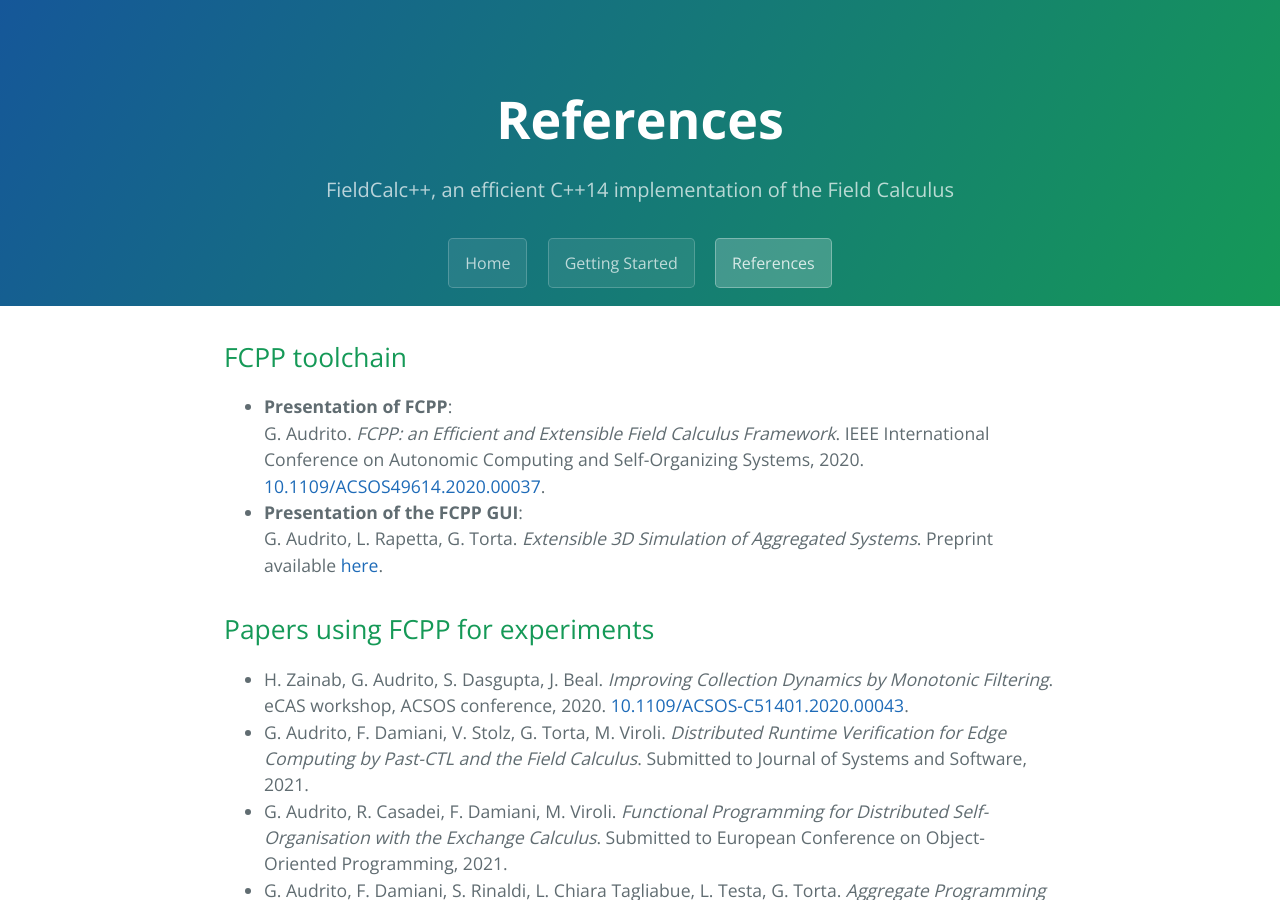
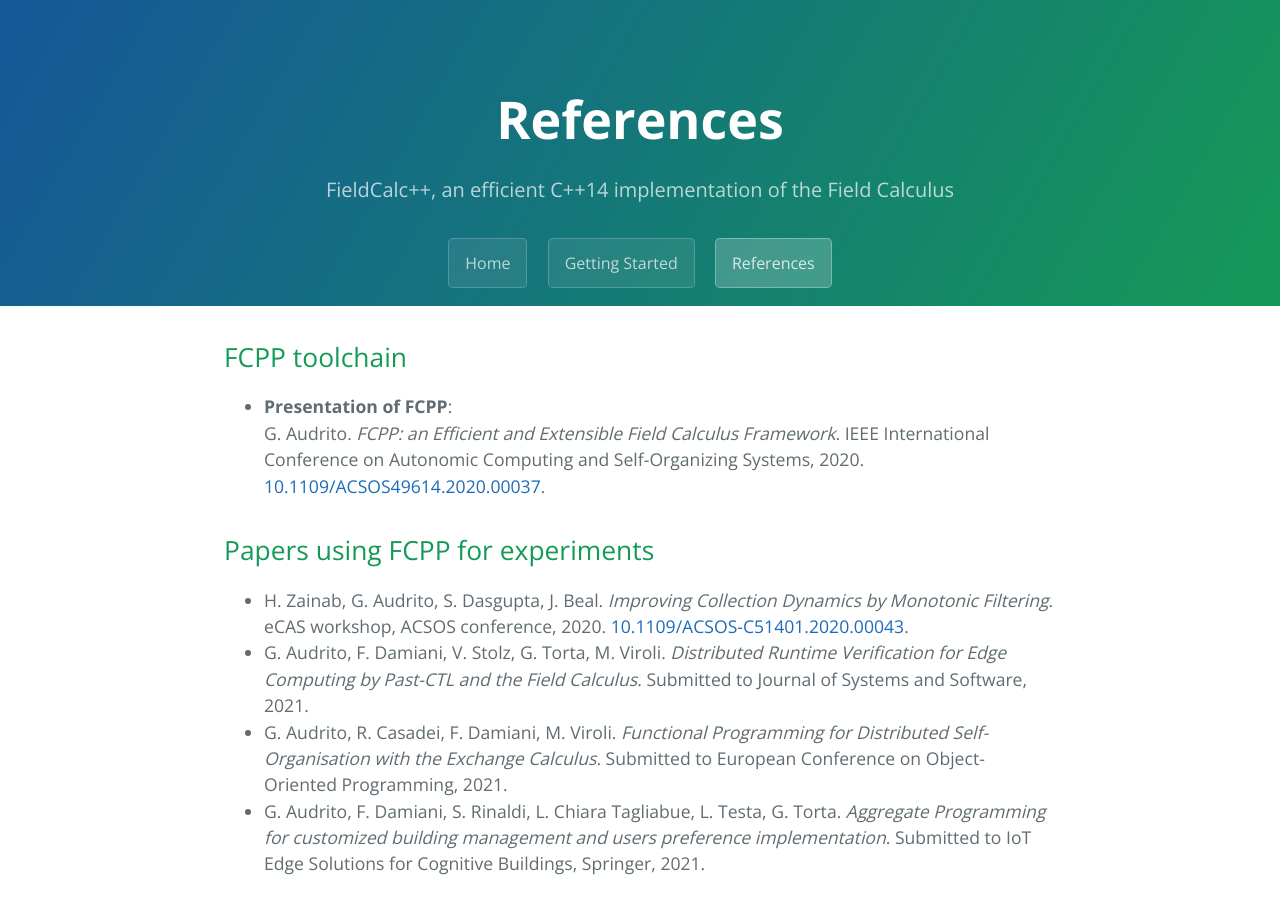
Before and after one commit to fcpp/fcpp.github.io, a Jekyll site: the page built from references.md, in a window 1280 px wide and 900 px high. Built offline with Jekyll 4.4.1, drawn with Linux system fonts in a browser that asks for light colours; nearby versions of some CDN libraries.

Commit message:
removed preprint

```diff
--- a/references.md
+++ b/references.md
@@ -8,8 +8,6 @@ title: References
 - **Presentation of FCPP**: <br/>
   G. Audrito. _FCPP: an Efficient and Extensible Field Calculus Framework_. IEEE International Conference on Autonomic Computing and Self-Organizing Systems, 2020.
   [10.1109/ACSOS49614.2020.00037](https://doi.org/10.1109/ACSOS49614.2020.00037).
-- **Presentation of the FCPP GUI**: <br/>
-  G. Audrito, L. Rapetta, G. Torta. _Extensible 3D Simulation of Aggregated Systems_. Preprint available [here](http://giorgio.audrito.info/static/fcpp-gui.pdf).
 
 ## Papers using FCPP for experiments
 
```
